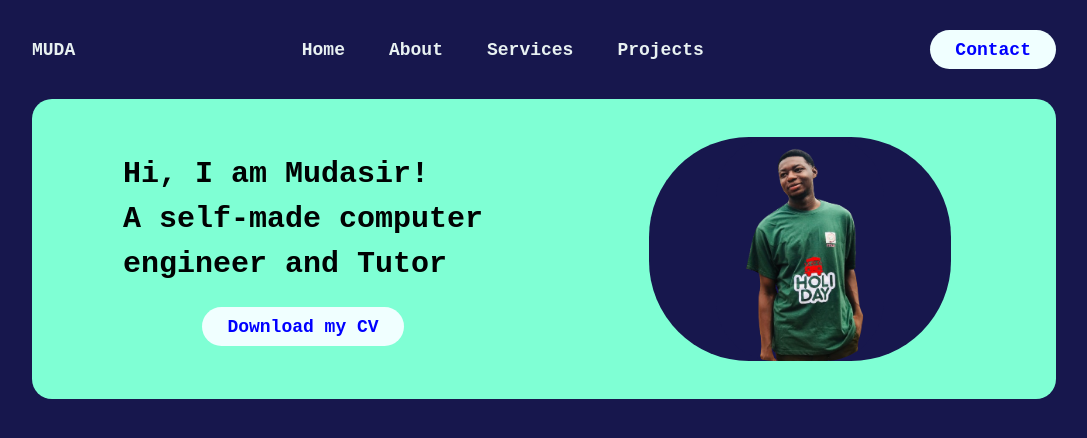
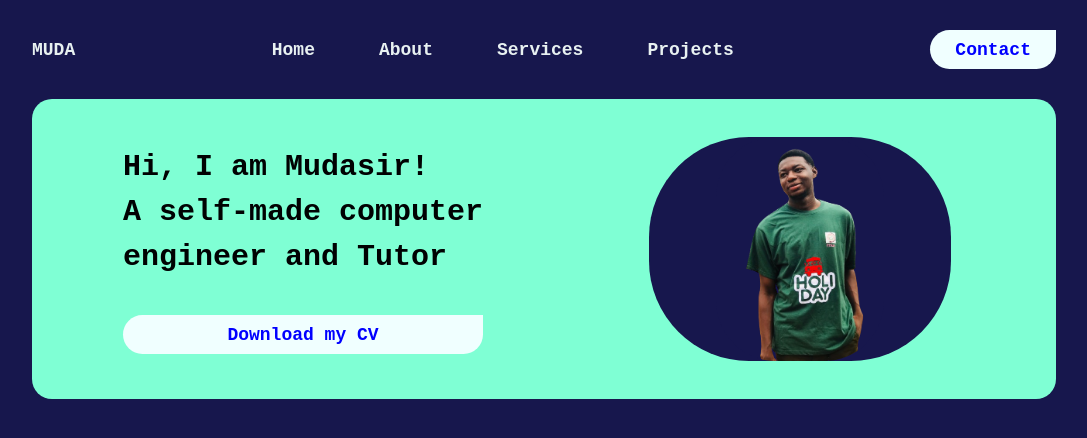
Before and after one commit to literally-mo/rootfolder, a plain HTML site: page index.html in a window 1280 px wide. Shown: the whole page, without its empty margins (96-1183 px from the left). Drawn offline with Linux system fonts and the light colour scheme.

Commit message:
editing the buttons

```diff
--- a/styles.css
+++ b/styles.css
@@ -38,13 +38,14 @@ header {
 
 .nav-links li a {
     transition: all 0.3s ease 0;
-    padding: 10px 10px 9px ;
+    padding: 9px 20px 9px ;
 }
 
 .nav-links li a:hover {
     color: blue;
     background-color: aliceblue;
-    border-radius: 30px;
+    border-radius: 10px;
+
 }
 
 button {
@@ -59,8 +60,12 @@ button {
 
 button:hover {
     background-color: rgb(240, 255, 255, 0.8);
+
 }
 
+.Contact button {
+    border-top-right-radius: 0px;
+}
 .intro-section {
     height: 300px;
     width: 80%;
@@ -78,7 +83,7 @@ button:hover {
     margin-left: 10px;
     height: 80%;
     width: 50%;
-    display: flex;
+    display: inline-grid;
     align-items: center;
     flex-direction: column;
     justify-content: center;
@@ -104,10 +109,13 @@ button:hover {
 .cv-download {
     background-color: aquamarine;
     float: left;
-    margin-left: 10px;
     display: flex;
     margin-top: 20px;
+}
 
+.cv-download button {
+    width: 100%;
+    border-top-right-radius: 0;
 }
 
 .image-container {
@@ -125,8 +133,8 @@ button:hover {
     object-fit: contain;
     object-position: center;
     border-radius: 60px;
-    overflow: hidden
-    transition: transform 0.4s ease-in-out
+    overflow: hidden;
+    transition: transform 0.4s ease-in-out;
 }
 .image-container img:hover {
     transform: scale(1.2);
```
